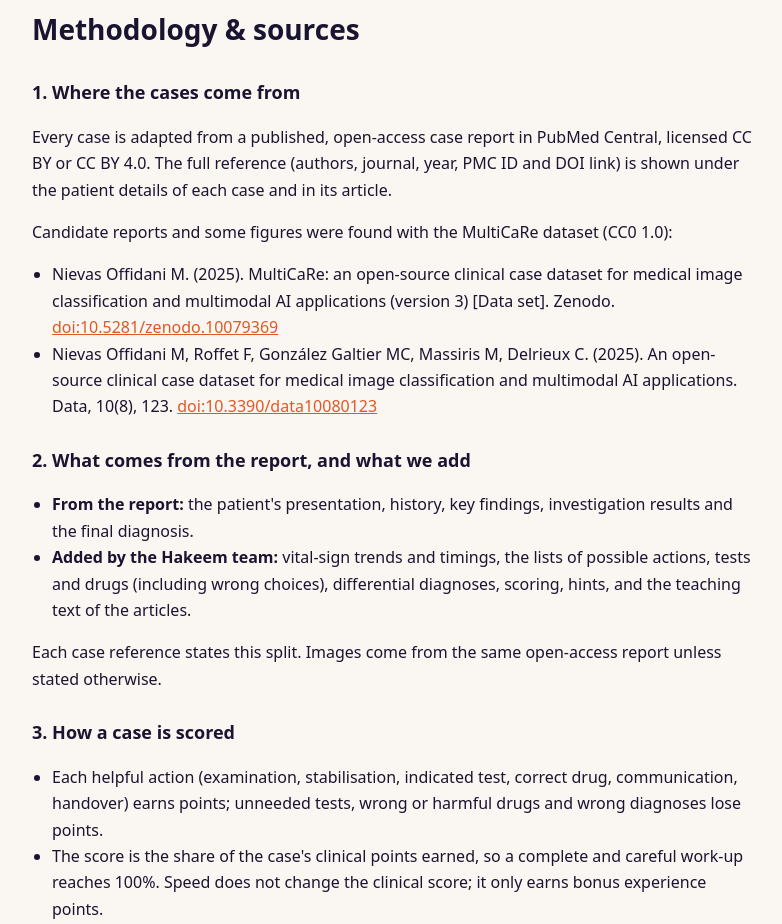
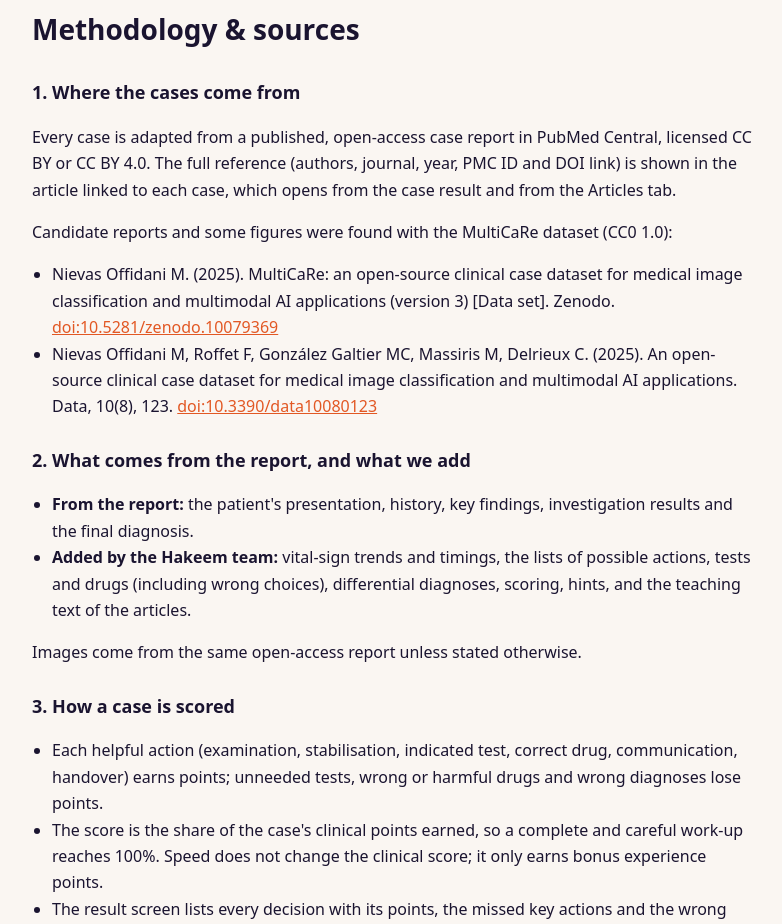
Before and after one commit to hagoalomadah747-creator/hakeem-mirror, a plain HTML site: page about.html in a window 1280 px wide. Shown: the part 1200-2124 px from the top of the page, without its empty margins (248-1030 px from the left). Drawn offline with Linux system fonts and the light colour scheme.

Commit message:
About: case reference is shown in the linked article
Co-Authored-By: Claude Opus 5.5 <noreply@anthropic.com>

```diff
--- a/about.html
+++ b/about.html
@@ -45,8 +45,8 @@ needs an access code.</p>
 
 <h2>1. Where the cases come from</h2>
 <p>Every case is adapted from a published, open-access case report in PubMed Central, licensed CC BY or
-CC BY 4.0. The full reference (authors, journal, year, PMC ID and DOI link) is shown under the patient details
-of each case and in its article.</p>
+CC BY 4.0. The full reference (authors, journal, year, PMC ID and DOI link) is shown in the article linked to
+each case, which opens from the case result and from the Articles tab.</p>
 <p>Candidate reports and some figures were found with the MultiCaRe dataset (CC0 1.0):</p>
 <ul class="refs">
 <li>Nievas Offidani M. (2025). MultiCaRe: an open-source clinical case dataset for medical image classification
@@ -64,7 +64,7 @@ final diagnosis.</li>
 drugs (including wrong choices), differential diagnoses, scoring, hints, and the teaching text of the
 articles.</li>
 </ul>
-<p>Each case reference states this split. Images come from the same open-access report unless stated otherwise.</p>
+<p>Images come from the same open-access report unless stated otherwise.</p>
 <h2>3. How a case is scored</h2>
 <ul>
 <li>Each helpful action (examination, stabilisation, indicated test, correct drug, communication, handover) earns
```
